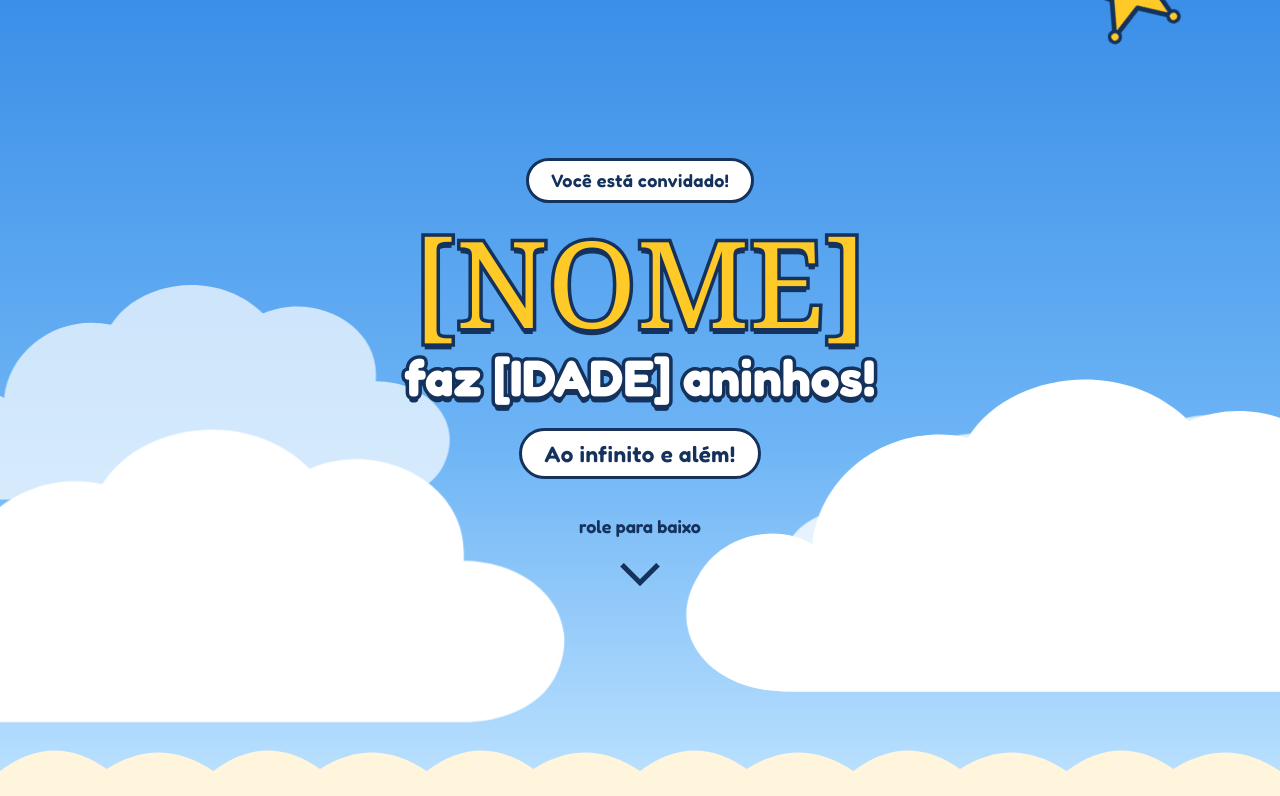
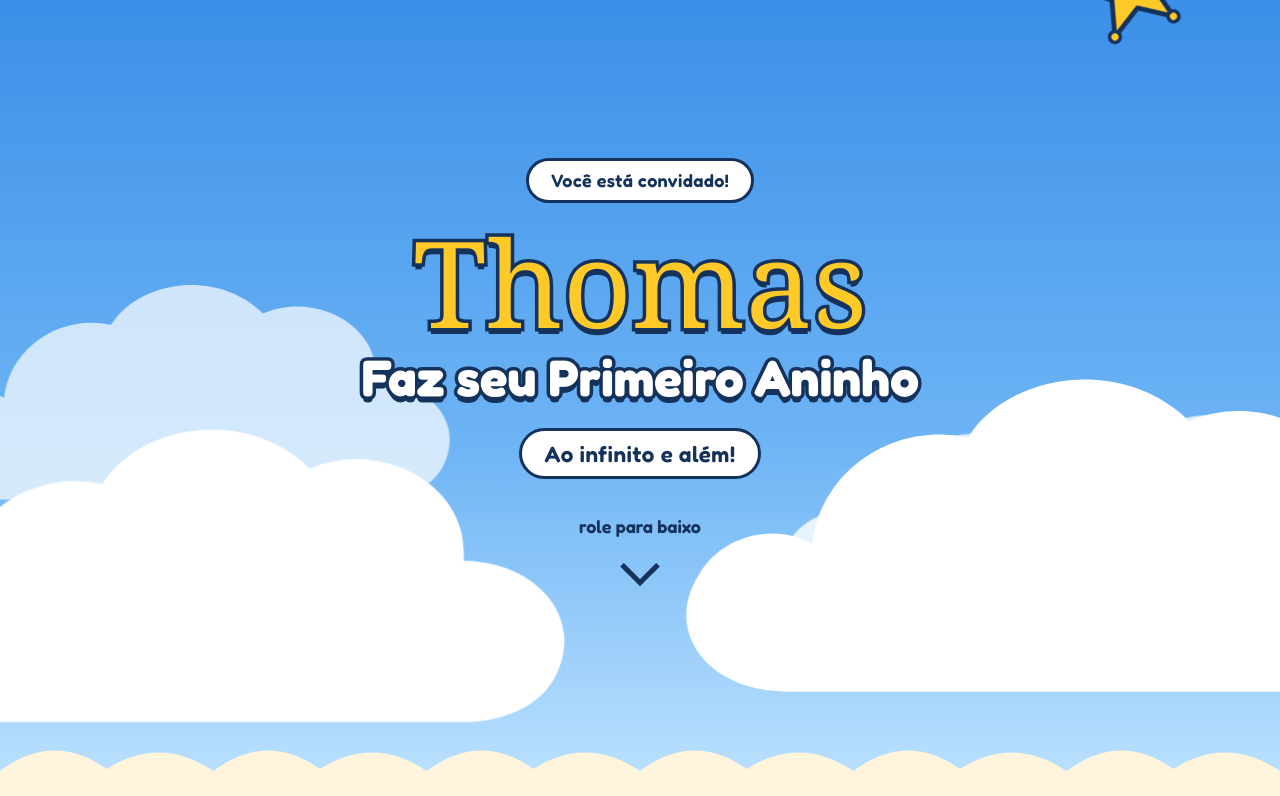
Before and after one commit to Brwnohrq/Index.html, a plain HTML site: page convite_toy_story.html in a window 1280 px wide. Shown: the top 796 px of the page. Drawn offline with Linux system fonts and the light colour scheme; a web font is replaced by a local one.

Commit message:
alteracoes

```diff
--- a/convite_toy_story.html
+++ b/convite_toy_story.html
@@ -252,8 +252,8 @@
   <div class="wrap">
     <p class="pill reveal in">Você está convidado!</p>
     <h1 id="titulo" class="reveal in">
-      <span class="name sticker" style="display:block">[NOME]</span>
-      <span class="age sticker" style="display:block">faz [IDADE] aninhos!</span>
+      <span class="name sticker" style="display:block">Thomas</span>
+      <span class="age sticker" style="display:block">Faz seu Primeiro Aninho</span>
     </h1>
     <p class="pill tagline reveal in">Ao infinito e além!</p>
     <div class="scroll-cue" aria-hidden="true">role para baixo<span></span></div>
```
